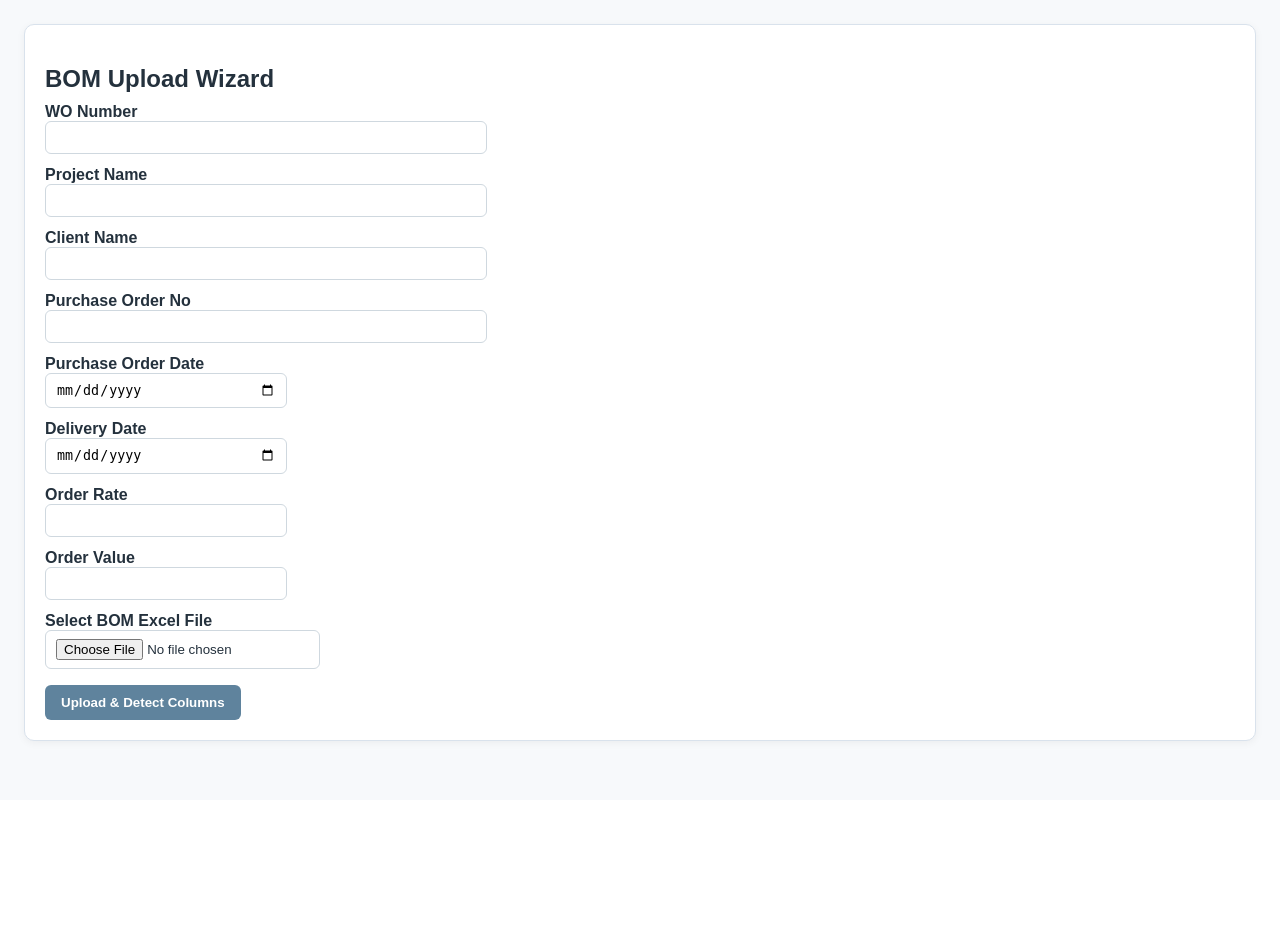
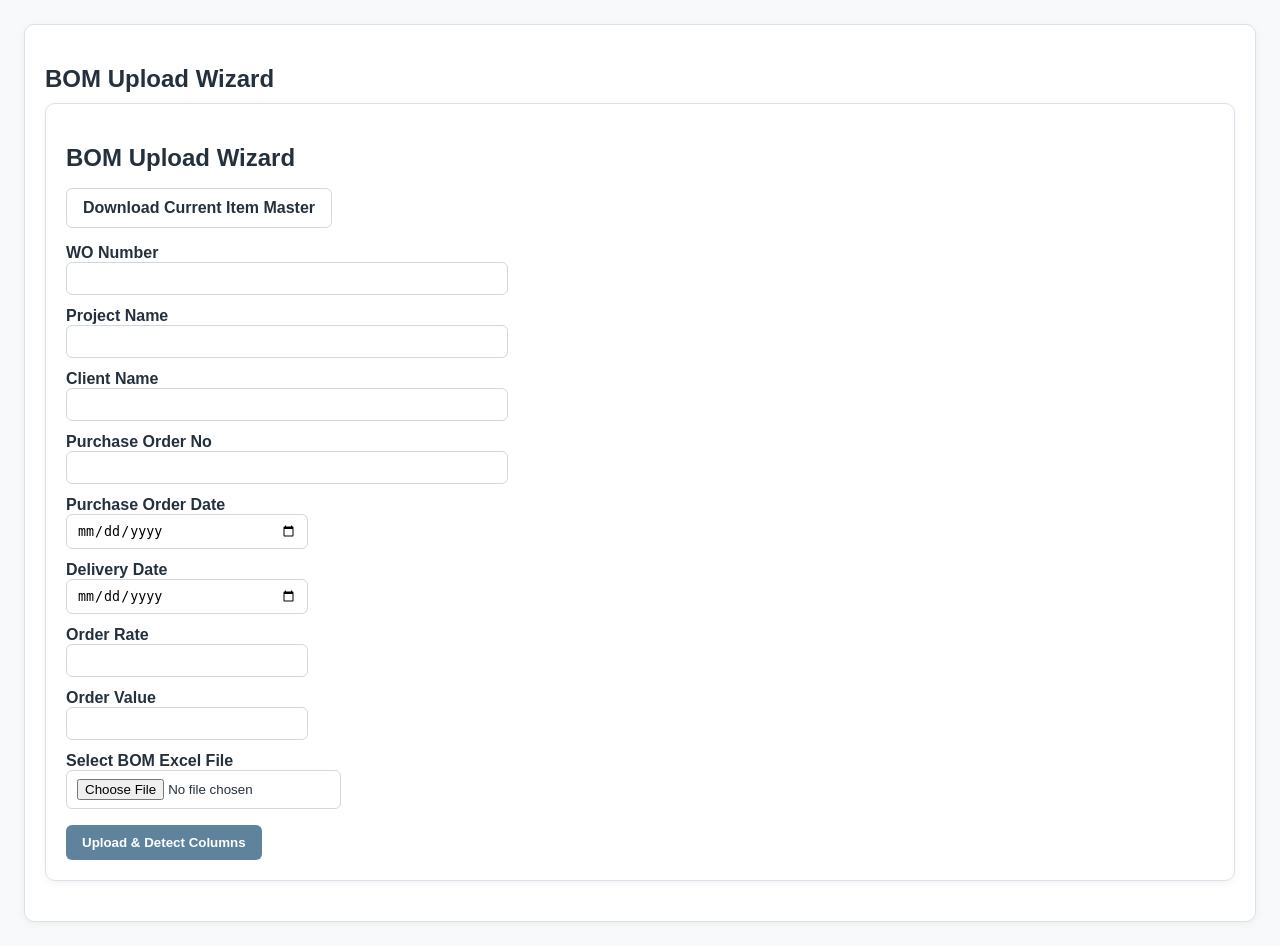
Before and after one commit to aptripathi68/my-erp-project, a Django app: page /procurement/bom/upload/ in a window 1280 px wide. Before the commit the page ends 744 px from the top, so only its background shows below. Run offline with Django 5.2, Linux system fonts and the light colour scheme; the visitor is signed in with stand-in values (Sample User, id 1).

Commit message:
Add Item Master download feature and BOM upload button

```diff
--- a/templates/procurement/bom_upload.html
+++ b/templates/procurement/bom_upload.html
@@ -59,6 +59,14 @@
 <div class="card">
     <h2>BOM Upload Wizard</h2>
 
+<div class="card">
+    <h2>BOM Upload Wizard</h2>
+
+    <p style="margin-bottom:16px;">
+        <a class="btn btn-secondary" href="{% url 'export_item_master' %}">
+            Download Current Item Master
+        </a>
+    </p>
     {% if error %}
         <p style="color:red;"><strong>{{ error }}</strong></p>
     {% endif %}
```
Also changed, not shown: masters/views.py (+12 -21 lines).
